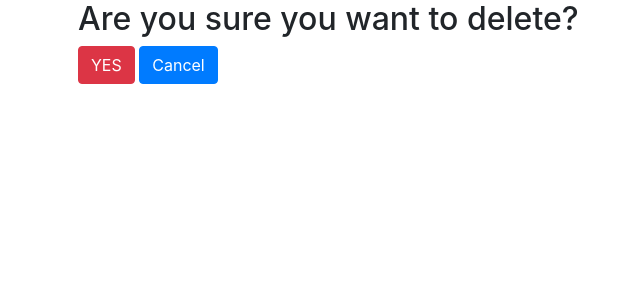
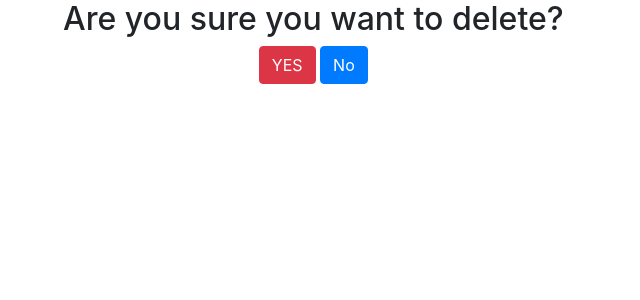
Before and after one commit to Selasi3/user-registration-system, a Django app: template mainapp/templates/delete.html in a window 1280 px wide. Shown: the part 56-356 px from the top of the page, without its empty margins (7-647 px from the left). Run offline with Django 3.2, Linux system fonts and the light colour scheme; the template is opened without the code that fills it, so the values that code supplies are empty; some libraries are stand-ins or nearby versions.

Commit message:
modified Cancel to No in delete.html

```diff
--- a/mainapp/templates/delete.html
+++ b/mainapp/templates/delete.html
@@ -6,13 +6,13 @@
 
 
 <div class="container">
-       <div>
+       <div class="row text-center">
         <form method="post" class="post-form">
             {% csrf_token %}
             <h2>Are you sure you want to delete?</h2>
 
             <button type="submit" class="btn btn-danger">YES</button>
-            <a href="/"><div class="btn btn-primary">Cancel</div>
+            <a href="/"><div class="btn btn-primary">No</div>
 
 
           </form>
```
